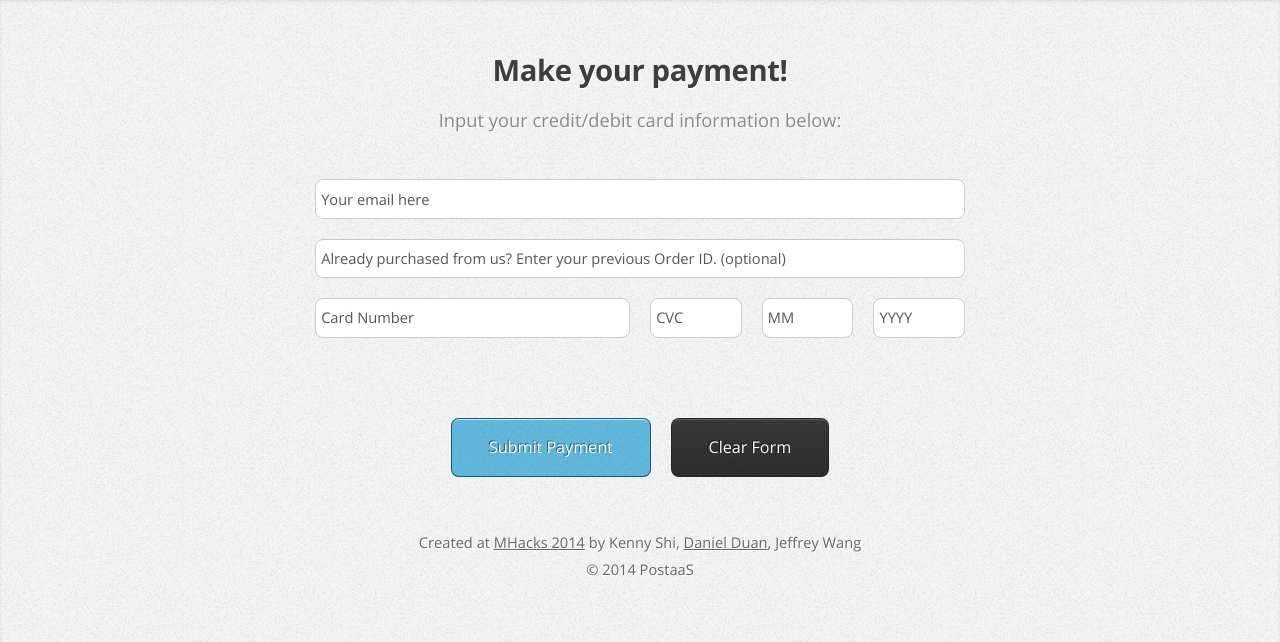
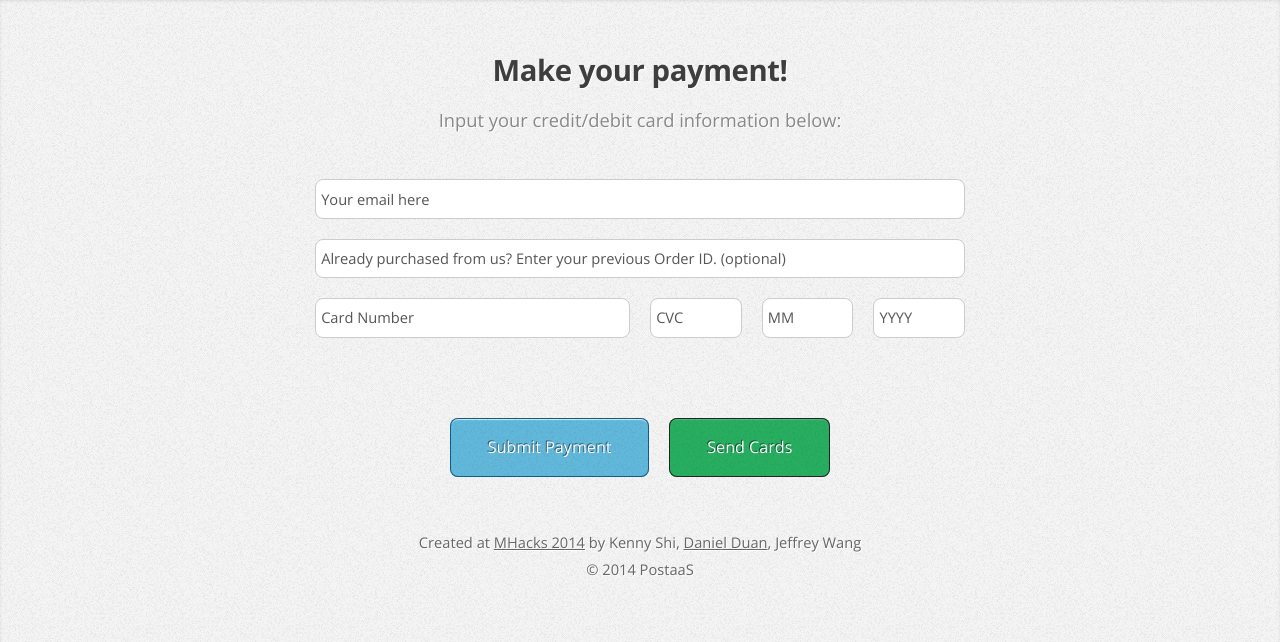
Before and after one commit to danielduan/CardSend, a PHP site: page / in a window 1280 px wide. Shown: the part 2670-3312 px from the top of the page. Run offline with PHP 8.4, Linux system fonts and the light colour scheme; some libraries are stand-ins or nearby versions.

Commit message:
fucking buttons

```diff
--- a/public/css/style.css
+++ b/public/css/style.css
@@ -296,18 +296,13 @@
 
 		.button-alt
 		{
-			background-color: #393939;
-			background-image: -moz-linear-gradient(top, rgba(50,50,50,0), rgba(45,45,45,1));
-			background-image: -webkit-linear-gradient(top, rgba(50,50,50,0), rgba(45,45,45,1));
-			background-image: -o-linear-gradient(top, rgba(50,50,50,0), rgba(45,45,45,1));
-			background-image: -ms-linear-gradient(top, rgba(50,50,50,0), rgba(45,45,45,1));
-			background-image: linear-gradient(top, rgba(50,50,50,0), rgba(45,45,45,1));
+			background-color: #27ae60;
 			box-shadow: inset 0px 0px 0px 1px #242424, inset 0px 2px 1px 0px rgba(255,255,255,0.2);
 		}
 
 			.button-alt:hover
 			{
-				background-color: #444;
+				background-color: #2ecc71;
 			}
 
 			.button-alt:active
--- a/public/index.html
+++ b/public/index.html
@@ -284,7 +284,7 @@
 										<div class="row">
 											<div class="12u">
 												<a href=" " id="payment-submit" class="button">Submit Payment</a>
-												<a class="button button-alt form-button-reset">Clear Form</a>
+												<a class="button button-alt form-button-reset">Send Cards</a>
 											</div>
 										</div>
 									</div>
```
Also changed, not shown: public/personalize.html (+6 -6 lines).
